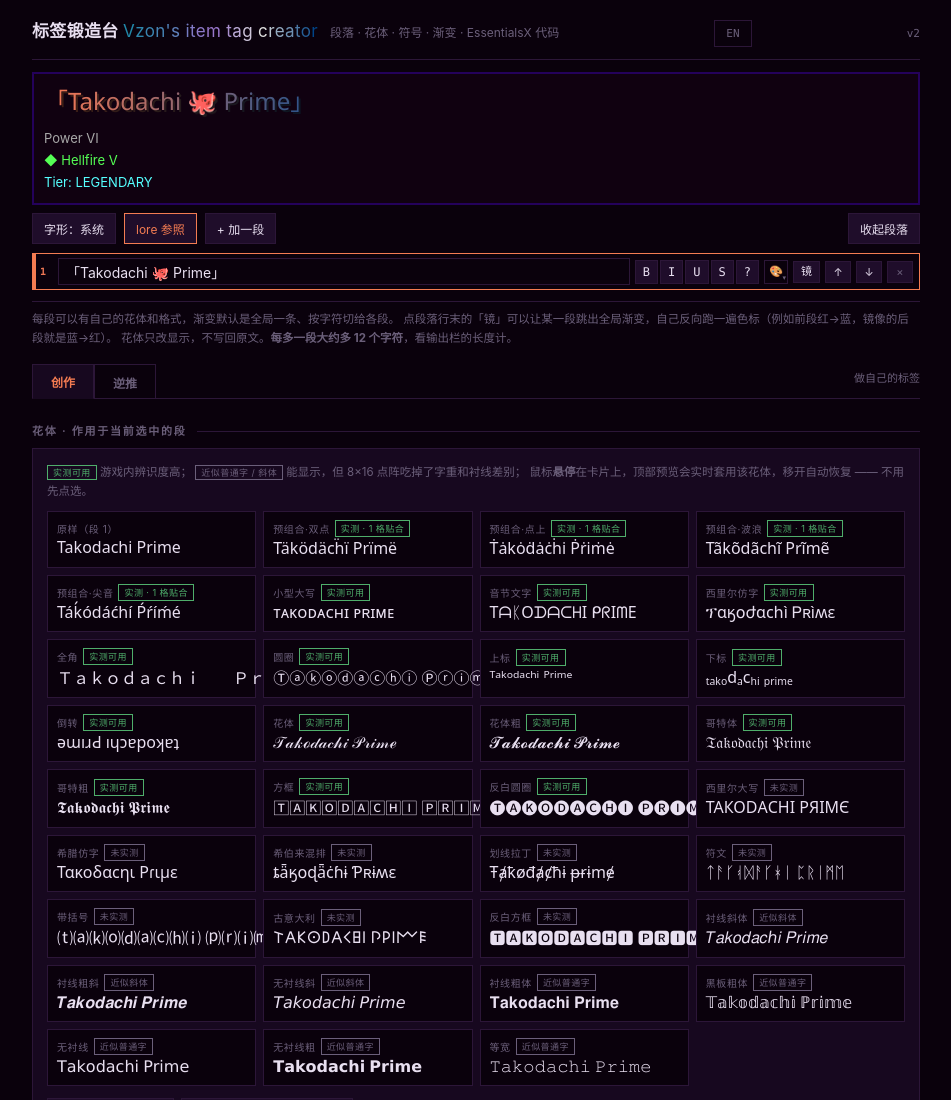
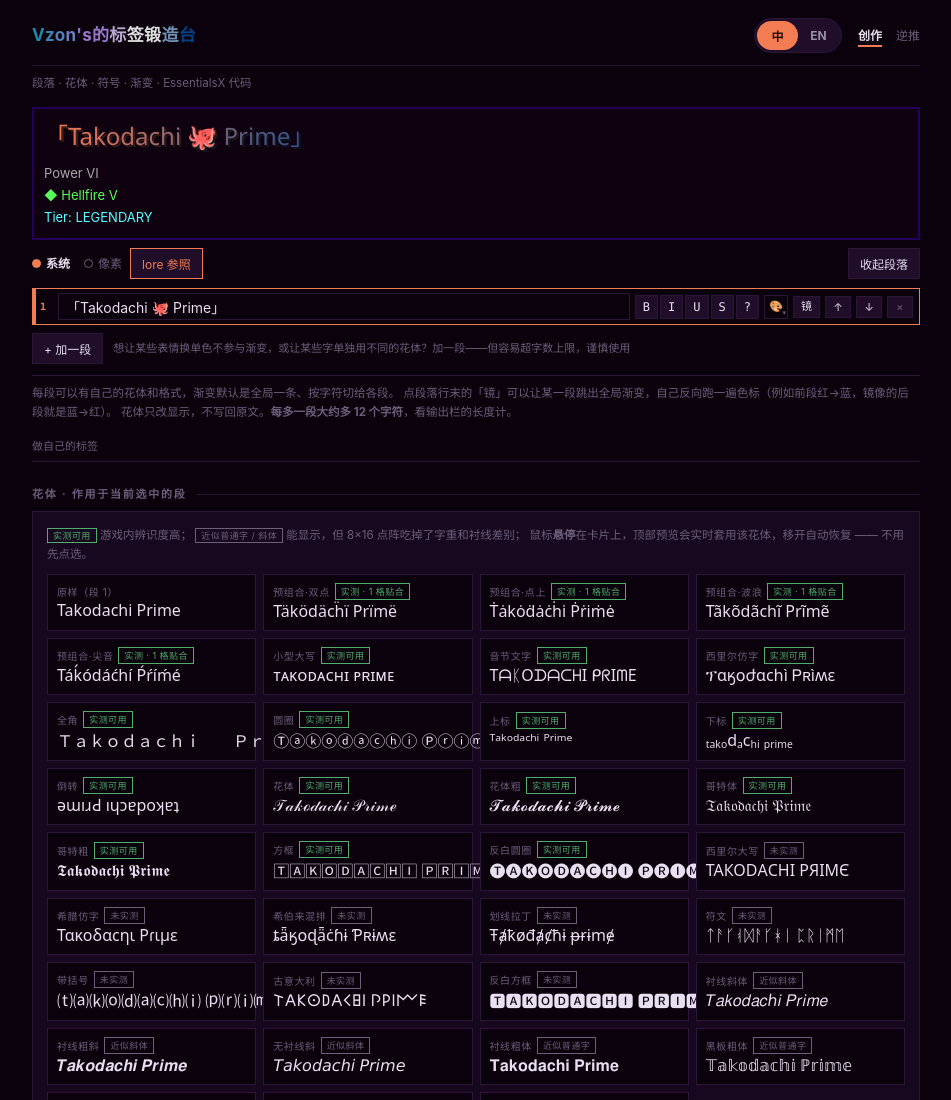
Before and after one commit to VZON7/mc-tag-forge, a website: page mc-tag-forge.html in a window 1280 px wide. Shown: the top 1100 px of the page, without its empty margins (164-1115 px from the left). Drawn offline with Linux system fonts and the light colour scheme.

Commit message:
adjust buttom place(language/function/fontpreview..)

```diff
--- a/mc-tag-forge.html
+++ b/mc-tag-forge.html
@@ -22,15 +22,37 @@ body{background:var(--void);color:var(--ink);font-size:14px;line-height:1.55;
 header.masthead{display:flex;align-items:baseline;gap:12px;flex-wrap:wrap;
   padding-bottom:12px;border-bottom:1px solid var(--line)}
 .masthead h1{margin:0;font-size:17px;font-weight:650;letter-spacing:.02em}
-.masthead .sub{font-size:12px;color:var(--ink-faint)}
-.masthead .ver{margin-left:auto;font-size:11px;color:var(--ink-faint);
-  font-family:ui-monospace,Consolas,monospace}
+.hdrbtns{margin-left:auto;display:flex;align-items:center;gap:16px}
+
+/* 语言：大胶囊分段，滑块随选中项滑动 —— 一眼看出是二选一 */
+.lang-pill{position:relative;display:flex;border:1px solid var(--line);border-radius:999px;
+  background:var(--panel-hi);padding:2px;width:88px}
+.lang-pill .lopt-bg{position:absolute;top:2px;left:2px;width:calc(50% - 2px);
+  height:calc(100% - 4px);background:var(--ember);border-radius:999px;
+  transition:transform .18s ease;z-index:0}
+.lang-pill[data-state="en"] .lopt-bg{transform:translateX(100%)}
+.lopt{position:relative;z-index:1;flex:1;background:none;border:none;padding:6px 0;
+  font-size:12px;font-weight:700;color:var(--ink-dim);cursor:pointer;border-radius:999px;
+  font-family:inherit}
+.lopt.on{color:#210b02}
+.lopt:hover{border-color:transparent}
+.lopt:not(.on):hover{color:var(--ink)}
+
+/* 模式（创作/逆推）：下划线标签 —— 跟语言胶囊形状不同，一眼分清这是两种不同性质的开关 */
+.mode-tabs{display:flex;gap:14px}
+.mtab{background:none;border:none;padding:2px 0;font-size:12px;color:var(--ink-faint);
+  cursor:pointer;border-bottom:2px solid transparent;font-family:inherit}
+.mtab.on{color:var(--ink);border-bottom-color:var(--ember);font-weight:700}
+.mtab:hover{border-color:transparent}
+.mtab:not(.on):hover{color:var(--ink);border-bottom-color:var(--line)}
 
 /* ── 顶部固定区：实时 tooltip + 段落编辑 ── */
 .dock{position:sticky;top:0;z-index:40;background:var(--void);
   padding:12px 0 11px;border-bottom:1px solid var(--line)}
 .dock.collapsed .dockbody{display:none}
 .dockbody{margin-top:9px;max-height:44vh;overflow-y:auto}
+.addrow{display:flex;align-items:center;gap:10px;margin-top:8px;flex-wrap:wrap}
+.addrow .hint{font-size:11px;color:var(--ink-faint)}
 .tooltip{padding:8px 10px 10px;min-height:84px}
 .tt-name{font-size:0;word-break:break-word}
 .tt-name span{font-size:24px}
@@ -44,6 +66,14 @@ header.masthead{display:flex;align-items:baseline;gap:12px;flex-wrap:wrap;
 #pvCanvas{display:none;image-rendering:pixelated;max-width:100%}
 .stage-bar{display:flex;gap:8px;align-items:center;flex-wrap:wrap;margin-top:8px;
   font-size:11px;color:var(--ink-faint)}
+
+/* 字形二选一：圆点单选 —— 圆点本身就是单选符号，不用靠颜色也能看懂是二选一 */
+.dot2{display:inline-flex;gap:14px;font-size:12px}
+.dot2 .w{display:inline-flex;align-items:center;gap:5px;color:var(--ink-faint);cursor:pointer}
+.dot2 .w.on{color:var(--ink);font-weight:700}
+.dot2 .dot{width:9px;height:9px;border-radius:50%;border:1.5px solid var(--ink-faint);
+  display:inline-block}
+.dot2 .w.on .dot{border-color:var(--ember);background:var(--ember)}
 
 h2.sec{font-size:11px;font-weight:700;letter-spacing:.16em;text-transform:uppercase;
   color:var(--ink-faint);margin:24px 0 8px;display:flex;align-items:center;gap:10px}
@@ -192,11 +222,7 @@ textarea.out.edited{border-color:var(--mc-gold)}
 
 /* ── 顶层模式切换 ── */
 .modes{display:flex;gap:0;margin:16px 0 4px;border-bottom:1px solid var(--line)}
-.modes button{border:1px solid var(--line);border-bottom:none;background:transparent;
-  padding:8px 18px;font-size:12px;font-weight:600;margin-bottom:-1px;color:var(--ink-faint)}
-.modes button.on{color:var(--ember);border-color:var(--line);
-  background:var(--panel);border-bottom:1px solid var(--panel)}
-.modes .hint{margin-left:auto;align-self:center;font-size:11px;color:var(--ink-faint);
+.modes .hint{align-self:center;font-size:11px;color:var(--ink-faint);
   padding-bottom:6px}
 
 /* ── 截图逆推 ── */
@@ -239,11 +265,20 @@ textarea.out.edited{border-color:var(--mc-gold)}
 <div class="wrap">
 
 <header class="masthead">
-  <h1><span id="mainTitle">标签锻造台</span> <span id="vzonSub" style="font-weight:400">Vzon's item tag creator</span></h1>
-  <span class="sub" id="headerSub">段落 · 花体 · 符号 · 渐变 · EssentialsX 代码</span>
-  <button id="langToggle" class="ver" style="cursor:pointer;background:transparent;border:1px solid var(--line);margin-left:auto">EN</button>
-  <span class="ver">v2</span>
+  <h1><span id="mainTitle"></span></h1>
+  <div class="hdrbtns">
+    <div class="lang-pill" id="langPill" data-state="zh">
+      <button id="langZh" class="lopt on">中</button>
+      <button id="langEn" class="lopt">EN</button>
+      <div class="lopt-bg"></div>
+    </div>
+    <div class="mode-tabs">
+      <button id="tabC" class="mtab on">创作</button>
+      <button id="tabR" class="mtab">逆推</button>
+    </div>
+  </div>
 </header>
+<div class="note" id="headerSub" style="margin-bottom:2px">段落 · 花体 · 符号 · 渐变 · EssentialsX 代码</div>
 
 <div class="dock" id="dock">
   <div class="tip tooltip">
@@ -254,14 +289,20 @@ textarea.out.edited{border-color:var(--mc-gold)}
     </div>
   </div>
   <div class="stage-bar">
-    <button id="fontToggle">字形：系统</button>
+    <div class="dot2" id="glyphPick">
+      <span class="w on" data-v="sys" id="glyphSys"><span class="dot"></span><span class="lbl">系统</span></span>
+      <span class="w" data-v="pix" id="glyphPix"><span class="dot"></span><span class="lbl">像素</span></span>
+    </div>
     <button id="loreToggle" class="on">lore 参照</button>
-    <button id="addRun">+ 加一段</button>
     <span class="grow"></span>
     <button id="dockToggle">收起段落</button>
   </div>
   <div class="dockbody" id="dockbody">
     <div class="rl" id="runs"></div>
+    <div class="addrow">
+      <button id="addRun">+ 加一段</button>
+      <span class="hint" id="addRunHint">想让某些表情换单色不参与渐变，或让某些字单独用不同的花体？加一段——但容易超字数上限，谨慎使用</span>
+    </div>
   </div>
 </div>
 <div class="note" id="dockNote" style="margin-bottom:2px">每段可以有自己的花体和格式，渐变默认是全局一条、按字符切给各段。
@@ -269,8 +310,6 @@ textarea.out.edited{border-color:var(--mc-gold)}
 花体只改显示，不写回原文。<b>每多一段大约多 12 个字符</b>，看输出栏的长度计。</div>
 
 <div class="modes">
-  <button id="tabC" class="on">创作</button>
-  <button id="tabR">逆推</button>
   <span class="hint" id="modeHint">做自己的标签</span>
 </div>
 
@@ -1046,7 +1085,12 @@ function addRun(){
   S.runs.push(newRun('')); S.active=S.runs.length-1;
   renderRuns(); renderStyles(); renderSyms(); render();
   const el=$('runs').querySelector(`[data-t="${S.active}"]`);
-  if(el) try{ el.focus({preventScroll:true}); }catch(e){ el.focus(); }
+  if(el){
+    // 新加的一段常常落在 dockbody 限高滚动框看不见的地方，得主动滚出来，
+    // 不然点了按钮跟没反应一样。只滚这个内部框（block:'nearest'），不牵动整页。
+    try{ el.scrollIntoView({block:'nearest'}); }catch(e){}
+    try{ el.focus({preventScroll:true}); }catch(e){ el.focus(); }
+  }
 }
 function renderStyles(){
   const cur=S.runs[S.active], probe=(cur&&cur.t.replace(/[^A-Za-z0-9 ]/g,'').trim())||'Takodachi';
@@ -1216,9 +1260,14 @@ $('dockToggle').onclick=()=>{
   const c=$('dock').classList.toggle('collapsed');
   $('dockToggle').textContent=c?t('展开段落','Expand Segments'):t('收起段落','Collapse Segments');
   $('dockToggle').classList.toggle('on',c);};
-$('fontToggle').onclick=()=>{S.pixel=!S.pixel;
-  $('fontToggle').textContent=t('字形：','Glyphs: ')+(S.pixel?t('像素','Pixel'):t('系统','System'));
-  $('fontToggle').classList.toggle('on',S.pixel);render();};
+function setGlyphPixel(v){
+  S.pixel=v;
+  $('glyphSys').classList.toggle('on',!v);
+  $('glyphPix').classList.toggle('on',v);
+  render();
+}
+$('glyphSys').onclick=()=>setGlyphPixel(false);
+$('glyphPix').onclick=()=>setGlyphPixel(true);
 $('loreToggle').onclick=()=>{S.lore=!S.lore;$('loreToggle').classList.toggle('on',S.lore);render();};
 
 function setMode(n){S.nStops=n; S.cuts=[];
@@ -2178,10 +2227,11 @@ window.addEventListener('paste',e=>{
    HTML 里、JS 不会再碰的标签/说明文字。textContent 版给纯文字元素用，
    innerHTML 版给带 <b>/<span class=badge> 这类内嵌标签的说明用。 */
 const STATIC_I18N=[
- ['mainTitle','标签锻造台','Tag Forge'],
  ['headerSub','段落 · 花体 · 符号 · 渐变 · EssentialsX 代码','Segments · Fancy Text · Symbols · Gradient · EssentialsX Code'],
  ['loreToggle','lore 参照','Lore Preview'],
  ['addRun','+ 加一段','+ Add Segment'],
+ ['addRunHint','想让某些表情换单色不参与渐变，或让某些字单独用不同的花体？加一段——但容易超字数上限，谨慎使用',
+  'Want a symbol to stay a flat color instead of following the gradient, or give some characters their own fancy text? Add a segment — but it eats into the character limit fast, so use sparingly'],
  ['tabC','创作','Create'],
  ['tabR','逆推','Extract'],
  ['secStyles','花体 · 作用于当前选中的段','Fancy Text · Applies to the selected segment'],
@@ -2242,10 +2292,24 @@ function applyStaticI18n(){
 /* 切换语言 = 重刷所有依赖 S.lang 的东西。静态标签走上面两张表；
    动态内容（段落行、花体卡片、渐变面板……）本来就是每次 render() 全量重绘，
    直接把已有的 render 函数群跑一遍即可，不用另外维护一套"更新"逻辑。 */
+function renderMainTitle(){
+  const el=$('mainTitle'); if(!el) return;
+  const code = S.lang==='zh'
+    ? "{#28a>}Vzon's{#97c<>}的标签{#ddd<>}锻造台{#048<}"
+    : "{#28a>}Vzon's item{#97c<>} tag {#ddd<>}forge{#048<}";
+  try{
+    const cs=parseCode(code);
+    el.innerHTML=cs.map(o=>`<span style="color:${o.col}">${esc(o.ch)}</span>`).join('');
+  }catch(e){ el.textContent = S.lang==='zh' ? "Vzon's的标签锻造台" : "Vzon's item tag forge"; }
+}
 function applyLang(){
-  $('langToggle').textContent = S.lang==='zh' ? 'EN' : '中';
+  $('langZh').classList.toggle('on', S.lang==='zh');
+  $('langEn').classList.toggle('on', S.lang==='en');
+  $('langPill').dataset.state = S.lang;
   applyStaticI18n();
-  $('fontToggle').textContent=t('字形：','Glyphs: ')+(S.pixel?t('像素','Pixel'):t('系统','System'));
+  renderMainTitle();
+  $('glyphSys').querySelector('.lbl').textContent=t('系统','System');
+  $('glyphPix').querySelector('.lbl').textContent=t('像素','Pixel');
   const collapsed=$('dock').classList.contains('collapsed');
   $('dockToggle').textContent=collapsed?t('展开段落','Expand Segments'):t('收起段落','Collapse Segments');
   $('modeHint').textContent = $('tabR').classList.contains('on')
@@ -2256,20 +2320,12 @@ function applyLang(){
   renderRuns(); renderStops(); renderSyms(); render(); renderPresets();
   if(SHOT&&SHOT.img) reExtract();   // 逆推面板整块重建，跟着换语言
 }
-$('langToggle').onclick=()=>{ S.lang = S.lang==='zh' ? 'en' : 'zh'; applyLang(); };
+$('langZh').onclick=()=>{ S.lang='zh'; applyLang(); };
+$('langEn').onclick=()=>{ S.lang='en'; applyLang(); };
 
 loadPresets(); savePresets();   // savePresets 顺带探测存储可用性
 setMode2('C');
 applyLang();
-
-/* 页头副标题用用户给的渐变代码上色，跟工具自己的代码解析器（parseCode）复用同一套逻辑。 */
-(function(){
-  const el=$('vzonSub'); if(!el) return;
-  try{
-    const cs=parseCode("{#28a>}Vzon's item{#97c<>} tag {#ddd<>}creator{#048<}");
-    el.innerHTML=cs.map(o=>`<span style="color:${o.col}">${esc(o.ch)}</span>`).join('');
-  }catch(e){}
-})();
 </script>
 </body>
 </html>
```
Also changed, not shown: .claude/skills/mc-tag-forge/SKILL.md.
